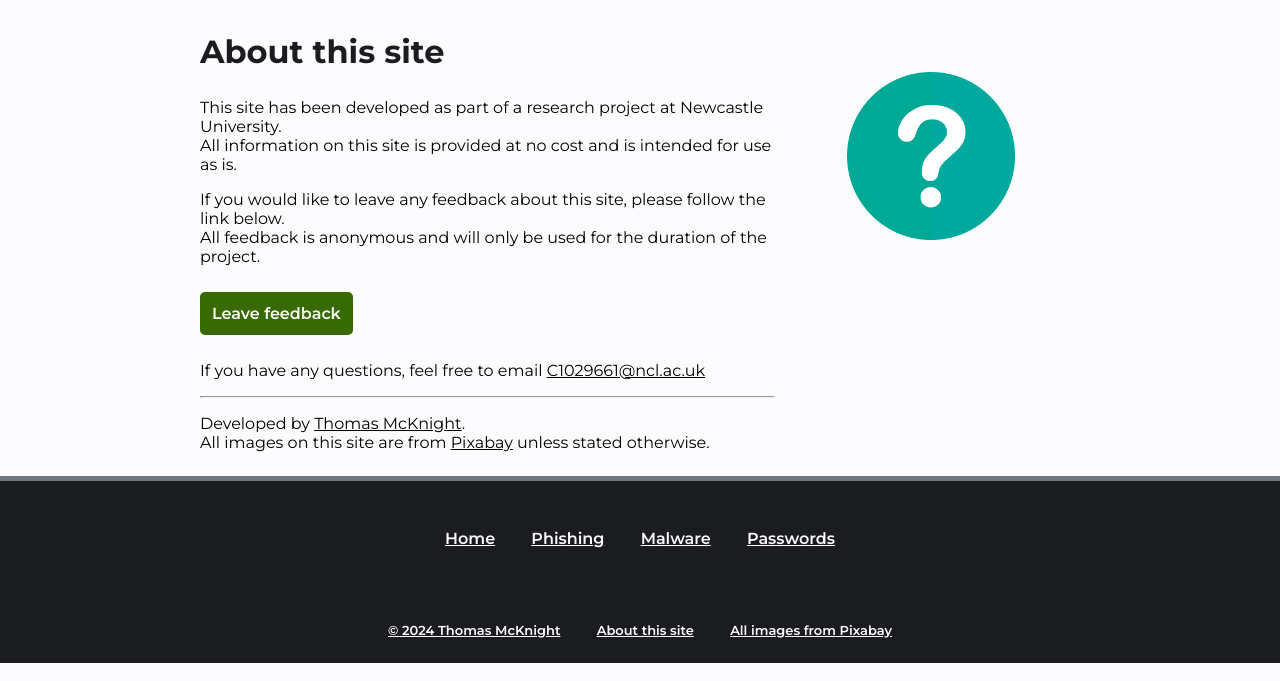
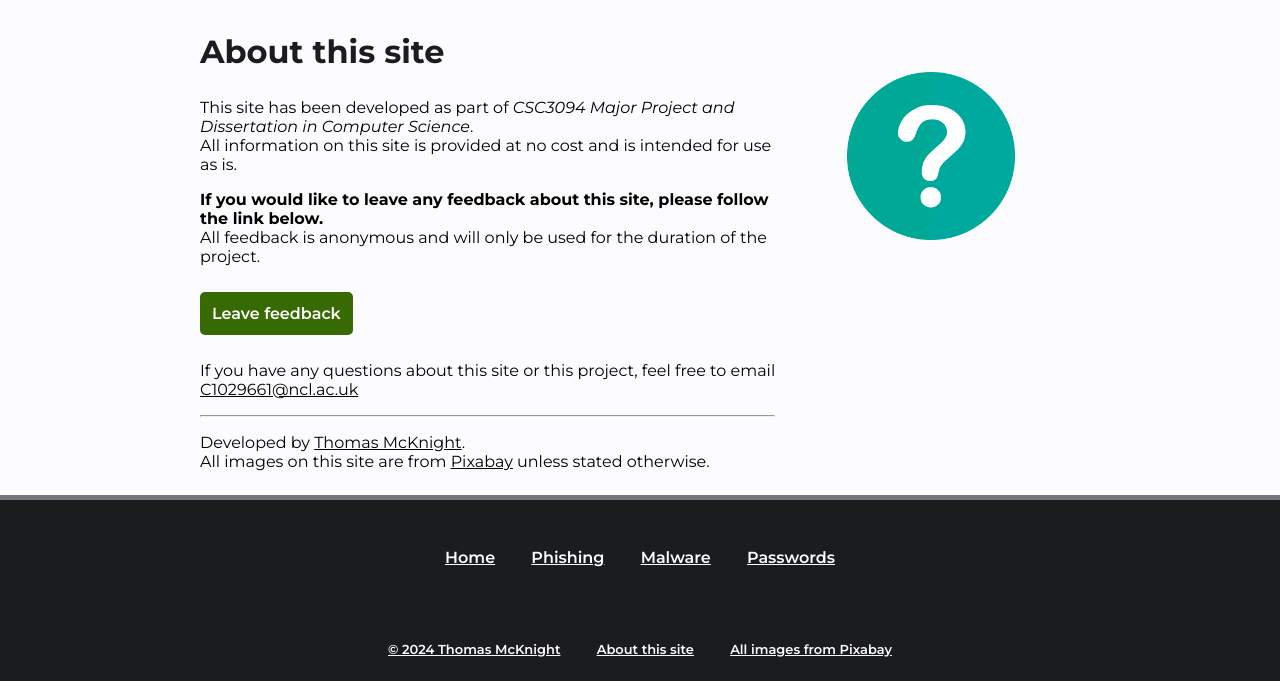
Before and after one commit to tinyTim567/CSC3094, a Flask app: page /about in a window 1280 px wide. Shown: the part 104-785 px from the top of the page. Run offline with Flask 3, Linux system fonts and the light colour scheme.

Commit message:
Update about page

```diff
--- a/templates/main/about.html
+++ b/templates/main/about.html
@@ -8,18 +8,22 @@
         <div class="grid-column column-two-thirds">
             <h1>About this site</h1>
             <p>
-                This site has been developed as part of a research project at Newcastle University.
+                This site has been developed as part of <i>CSC3094 Major Project and Dissertation in
+                Computer Science</i>.
                 <br>
                 All information on this site is provided at no cost and is intended for use as is.
             </p>
             <p>
-                If you would like to leave any feedback about this site, please follow the link below.
+                <b>If you would like to leave any feedback about this site, please follow the link below.</b>
                 <br>
                 All feedback is anonymous and will only be used for the duration of the project.
             </p>
-            <button class="button button-primary primary-solid">Leave feedback</button>
+            <a class="button button-primary primary-solid" href="https://forms.office.com/e/skAmf2whVB">
+                Leave feedback
+            </a>
             <p>
-                If you have any questions, feel free to email <a href="mailto:c1029661@ncl.ac.uk">C1029661@ncl.ac.uk</a>
+                If you have any questions about this site or this project, feel free to email <a
+                    href="mailto:c1029661@ncl.ac.uk">C1029661@ncl.ac.uk</a>
             </p>
             <hr>
             <p>
```
